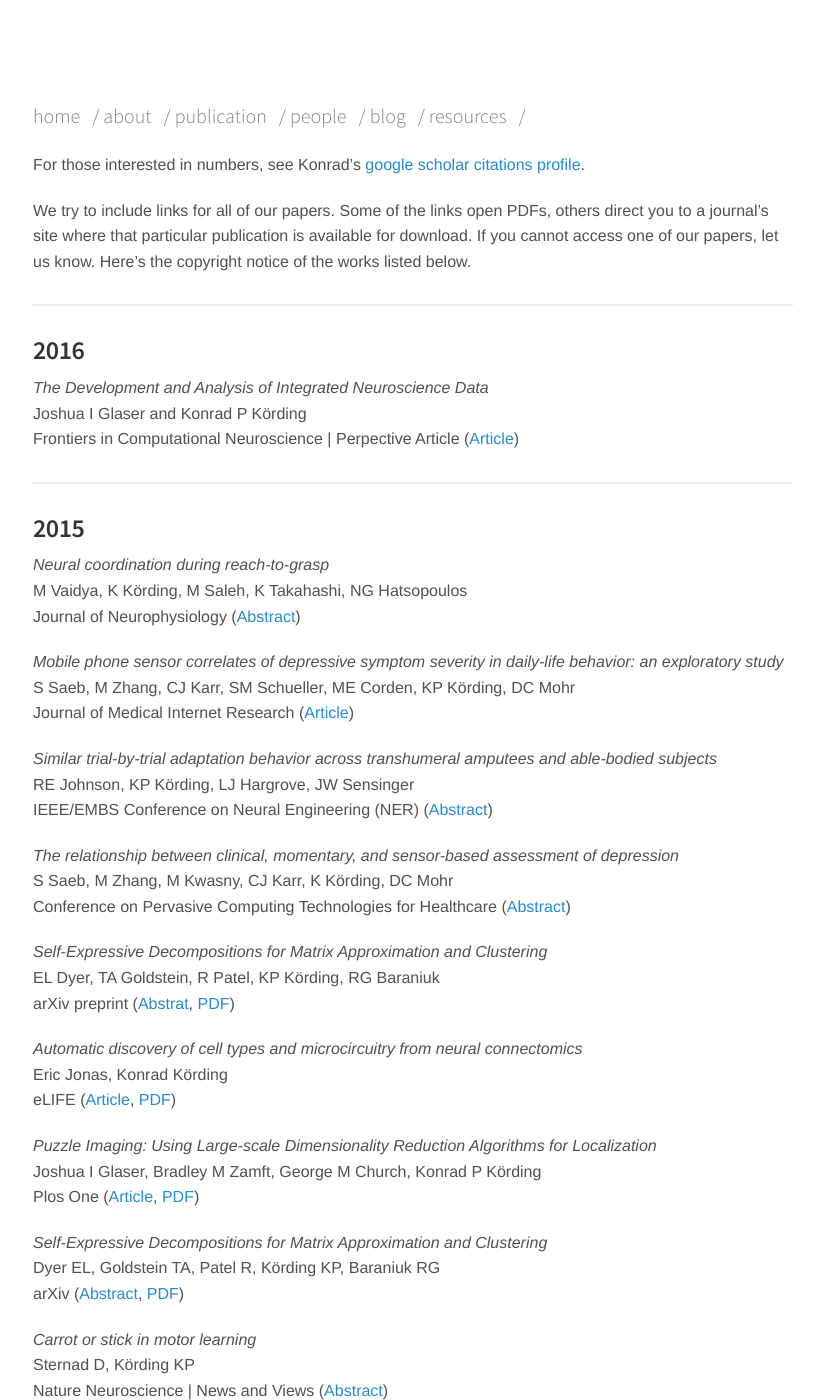
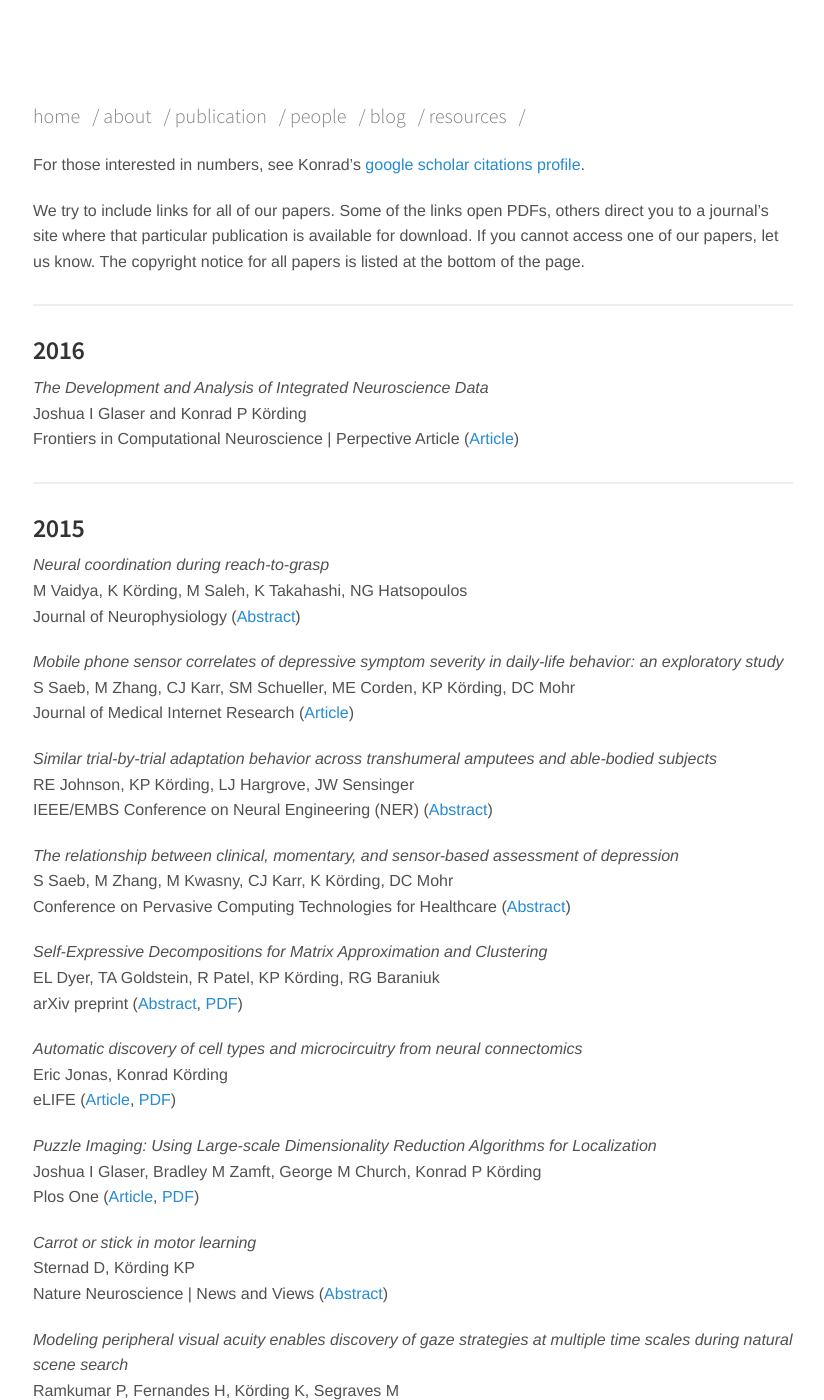
Before and after one commit to KordingLab/KordingLab.github.io, a Jekyll site: the page built from publications.md, in a window 1280 px wide and 1400 px high. Shown: the whole window, without its empty margins (227-1051 px from the left). Built offline with Jekyll 4.4.1, drawn with Linux system fonts in a browser that asks for light colours; nearby versions of some CDN libraries; comment, search, counter and statistics services are not loaded.

Commit message:
remove extra seed publication

```diff
--- a/publications.md
+++ b/publications.md
@@ -5,7 +5,7 @@ permalink: /publication/
 
 For those interested in numbers, see Konrad's [google scholar citations profile](https://scholar.google.com/citations?user=MiFqJGcAAAAJ).
 
-We try to include links for all of our papers. Some of the links open PDFs, others direct you to a journal's site where that particular publication is available for download. If you cannot access one of our papers, let us know. Here's the copyright notice of the works listed below.
+We try to include links for all of our papers. Some of the links open PDFs, others direct you to a journal's site where that particular publication is available for download. If you cannot access one of our papers, let us know. The copyright notice for all papers is listed at the bottom of the page.
 
 <hr>
 
@@ -37,7 +37,7 @@ Conference on Pervasive Computing Technologies for Healthcare ([Abstract](http:/
 
 _Self-Expressive Decompositions for Matrix Approximation and Clustering_<br>
 EL Dyer, TA Goldstein, R Patel, KP Körding, RG Baraniuk <br>
-arXiv preprint ([Abstrat](http://arxiv.org/abs/1505.00824), [PDF](http://arxiv.org/pdf/1505.00824v1.pdf))
+arXiv preprint ([Abstract](http://arxiv.org/abs/1505.00824), [PDF](http://arxiv.org/pdf/1505.00824v1.pdf))
 
 _Automatic discovery of cell types and microcircuitry from neural connectomics_<br>
 Eric Jonas, Konrad Körding<br>
@@ -46,10 +46,6 @@ eLIFE ([Article](http://lens.elifesciences.org/04250/index.html), [PDF](http://c
 _Puzzle Imaging: Using Large-scale Dimensionality Reduction Algorithms for Localization_<br>
 Joshua I Glaser, Bradley M Zamft, George M Church, Konrad P Körding<br>
 Plos One ([Article](http://journals.plos.org/plosone/article?id=10.1371/journal.pone.0131593), [PDF](http://www.plosone.org/article/fetchObject.action?uri=info:doi/10.1371/journal.pone.0131593&representation=PDF))
-
-_Self-Expressive Decompositions for Matrix Approximation and Clustering_<br>
-Dyer EL, Goldstein TA, Patel R, Körding KP, Baraniuk RG<br>
-arXiv ([Abstract](http://arxiv.org/abs/1505.00824), [PDF](http://arxiv.org/pdf/1505.00824v1.pdf))
 
 _Carrot or stick in motor learning_<br>
 Sternad D, Körding KP<br>
```
